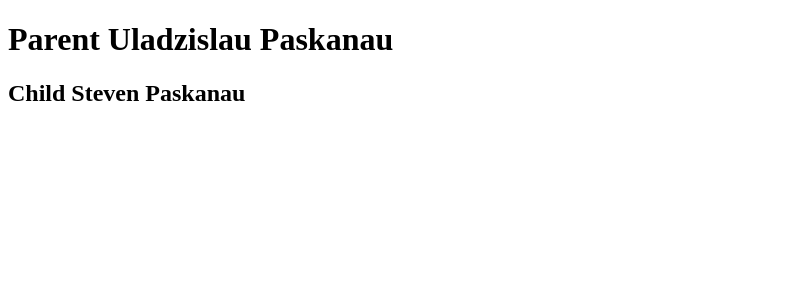
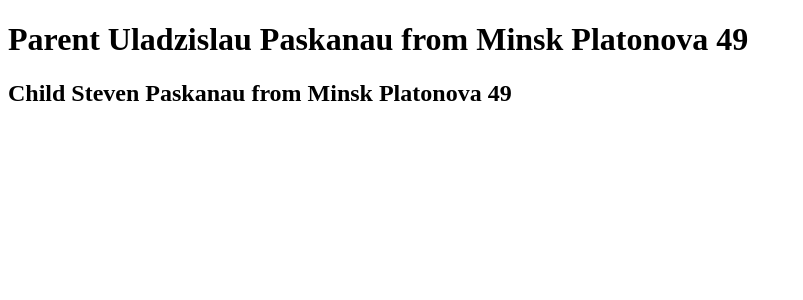
Before and after one commit to Paskinho/instagram, an Angular app: page / in a window 1280 px wide. Shown: the top 300 px of the page, without its empty margins (0-803 px from the left). Built offline with nearby package versions, Linux system fonts and the light colour scheme.

Commit message:
Add object for testing @input

```diff
--- a/src/app/parent/child/child.component.html
+++ b/src/app/parent/child/child.component.html
@@ -1,3 +1,5 @@
 <div>
-  <h2>Child {{name}} {{surnameProps}}</h2>
+  <h2>Child {{name}} {{surnameProps}} from {{address?.city}}
+    {{address?.street}}
+    {{address?.house}}</h2>
 </div>
--- a/src/app/parent/child/child.component.ts
+++ b/src/app/parent/child/child.component.ts
@@ -1,4 +1,5 @@
 import {Component, Input} from "@angular/core";
+import {Address} from "../parent.component";
 
 @Component({
   selector: 'inst-child',
@@ -9,4 +10,5 @@ import {Component, Input} from "@angular/core";
 export class ChildComponent {
   name = "Steven"
   @Input() surnameProps?: string
+  @Input() address?: Address
 }
--- a/src/app/parent/parent.component.html
+++ b/src/app/parent/parent.component.html
@@ -1,4 +1,7 @@
 <div>
-  <h1>Parent {{name}} {{surname}}</h1>
-   <inst-child [surnameProps]="surname"></inst-child>
+  <h1>Parent {{name}} {{surname}} from {{address.city}}
+    {{address.street}}
+    {{address.house}}
+  </h1>
+   <inst-child [surnameProps]="surname" [address]="address"></inst-child>
 </div>
--- a/src/app/parent/parent.component.ts
+++ b/src/app/parent/parent.component.ts
@@ -1,4 +1,11 @@
 import {Component, OnInit} from "@angular/core";
+
+export interface Address {
+  city: string
+  street: string
+  house: number
+}
+
 
 @Component({
   selector: 'inst-parent',
@@ -9,4 +16,9 @@ import {Component, OnInit} from "@angular/core";
 export class ParentComponent  {
   name = 'Uladzislau'
   surname = "Paskanau"
+  address: Address = {
+    city: "Minsk",
+    street:'Platonova',
+    house: 49
+  }
 }
```
